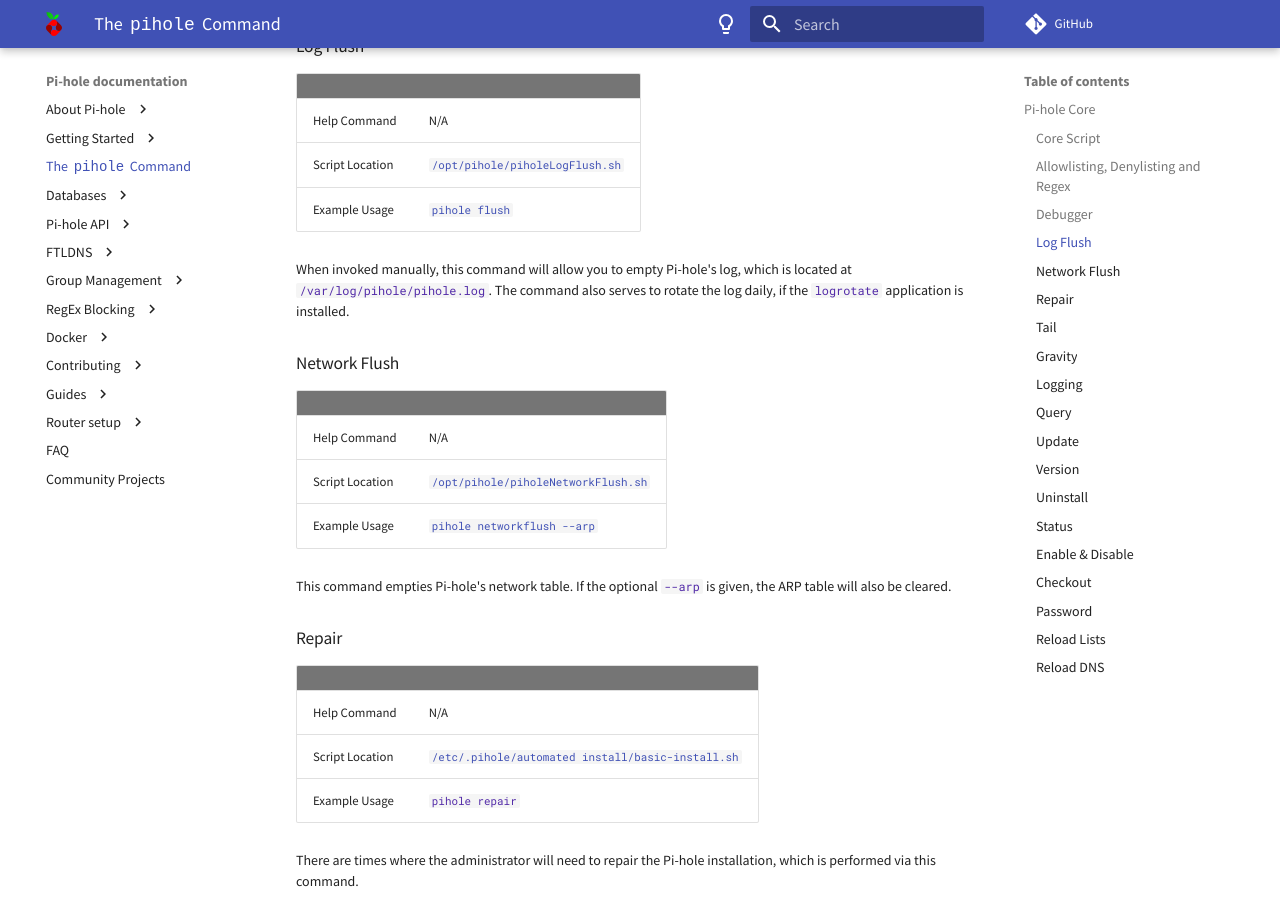
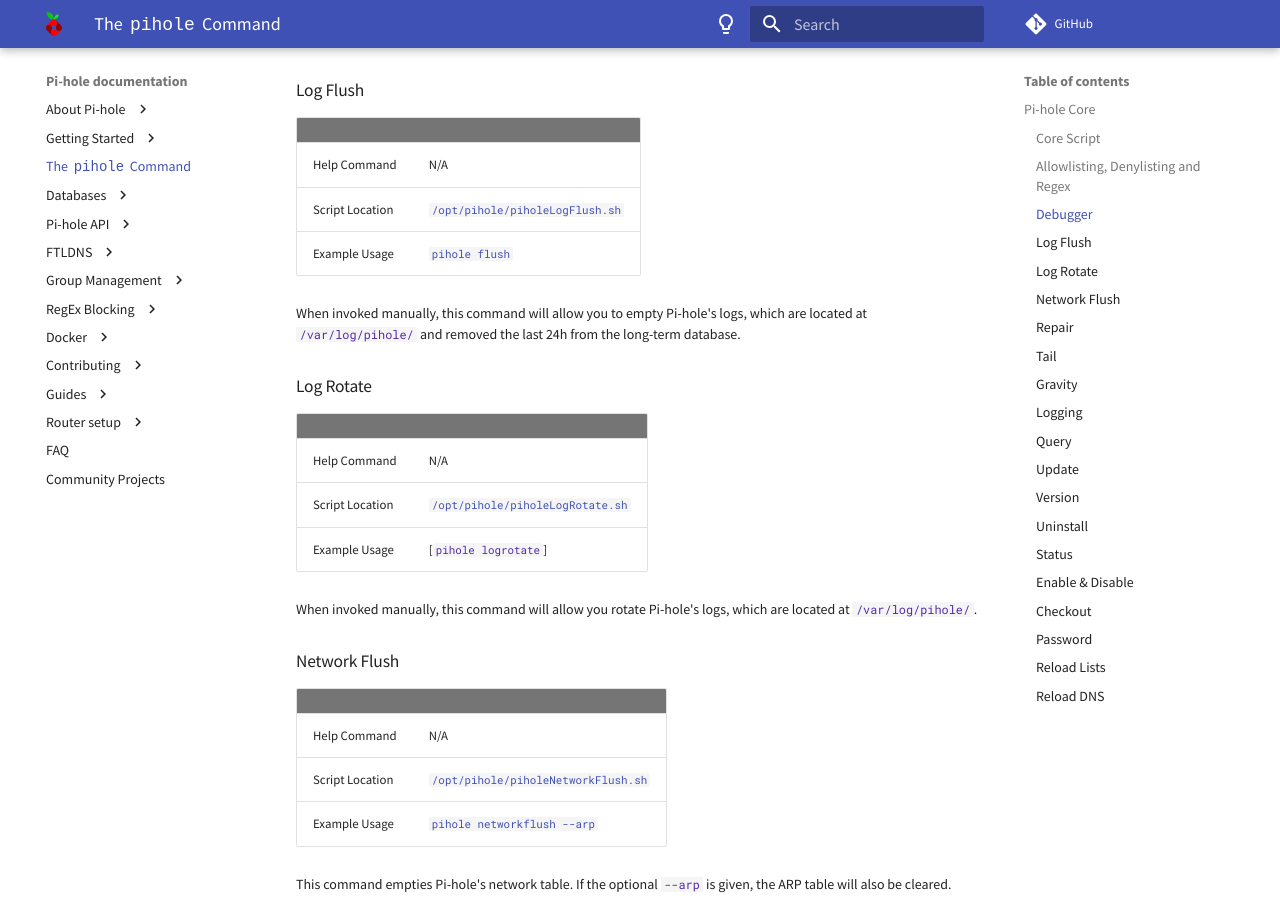
Before and after one commit to pi-hole/docs, an MkDocs documentation site: the page built from docs/main/pihole-command.md, in a window 1280 px wide and 900 px high, scrolled down 2489 px. Built offline with MkDocs 1.6.1 and Material for MkDocs 9.7.7, drawn with Linux system fonts in a browser that asks for light colours; comment, search, counter and statistics services are not loaded; some of the changed text lies outside the part shown.

Commit message:
Add pihole logrotate command
Signed-off-by: yubiuser <github@yubiuser.dev>

```diff
--- a/docs/main/pihole-command.md
+++ b/docs/main/pihole-command.md
@@ -15,6 +15,7 @@
 | [Debugger](#debugger) | `pihole debug` |
 | [Log Flush](#log-flush) | `pihole flush` |
 | [Network Flush](#network-flush) | `pihole networkflush` |
+| [Log Rotate](#log-rotate) | `pihole logrotate` |
 | [Repair](#repair) | `pihole repair` |
 | [Tail](#tail) | `pihole tail` |
 | [Set password](#password) | `pihole setpassword` |
@@ -74,7 +75,17 @@
 | Script Location | [`/opt/pihole/piholeLogFlush.sh`](https://github.com/pi-hole/pi-hole/blob/master/advanced/Scripts/piholeLogFlush.sh) |
 | Example Usage | [`pihole flush`](https://discourse.pi-hole.net/t/the-pihole-command-with-examples/738#flushing-the-log) |
 
-When invoked manually, this command will allow you to empty Pi-hole's log, which is located at `/var/log/pihole/pihole.log`. The command also serves to rotate the log daily, if the `logrotate` application is installed.
+When invoked manually, this command will allow you to empty Pi-hole's logs, which are located at `/var/log/pihole/` and removed the last 24h from the long-term database.
+
+### Log Rotate
+
+| | |
+| -------------- | -------------- |
+| Help Command | N/A |
+| Script Location | [`/opt/pihole/piholeLogRotate.sh`](https://github.com/pi-hole/pi-hole/blob/master/advanced/Scripts/piholeLogRotate.sh) |
+| Example Usage | [`pihole logrotate`] |
+
+When invoked manually, this command will allow you rotate Pi-hole's logs, which are located at `/var/log/pihole/`.
 
 ### Network Flush
 
```
